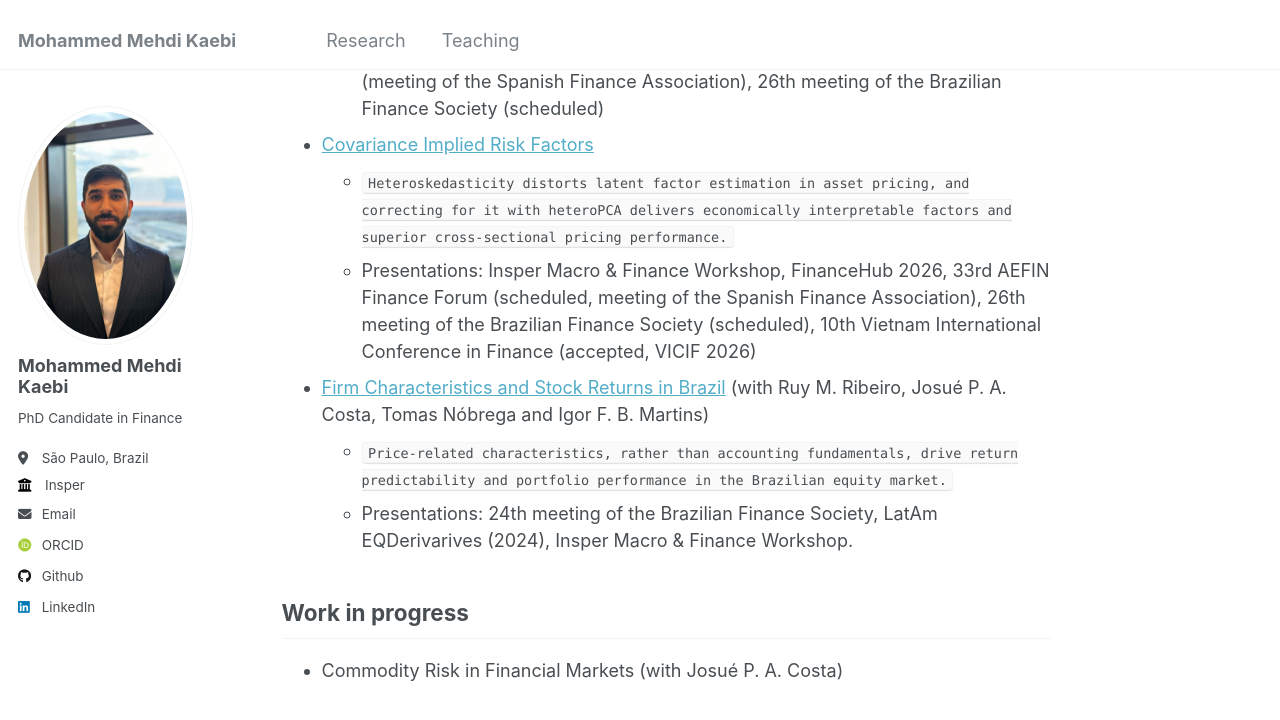
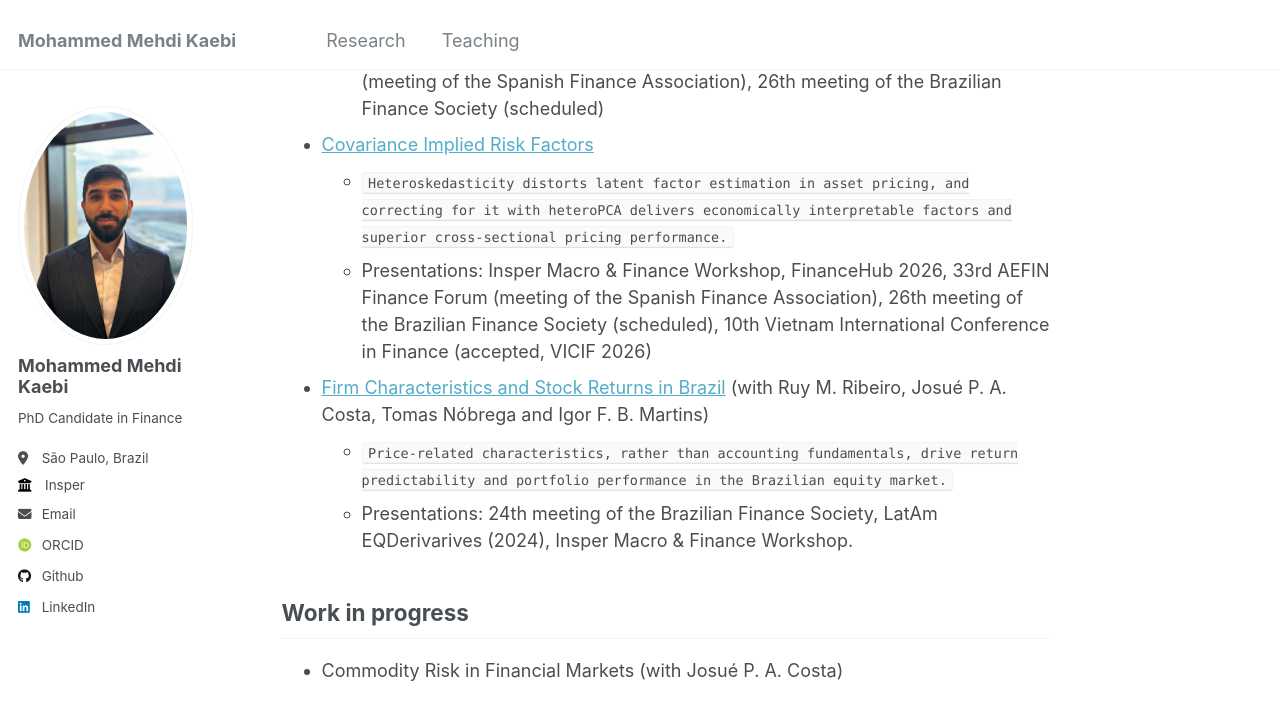
Before and after one commit to mkaebi/mkaebi.github.io, a Jekyll site: the page built from _pages/research.md, in a window 1280 px wide and 900 px high, scrolled down 497 px. Shown: the top 720 px of the window. Built offline with Jekyll 4.4.1, drawn with Linux system fonts in a browser that asks for light colours; some web fonts are replaced.

Commit message:
Fix presentation details in research.md

```diff
--- a/_pages/research.md
+++ b/_pages/research.md
@@ -16,7 +16,7 @@ redirect_from:
   * Presentations: Insper Macro & Finance Workshop, 32nd AEFIN Finance Forum (meeting of the Spanish Finance Association), 26th meeting of the Brazilian Finance Society (scheduled)
 * [Covariance Implied Risk Factors](https://papers.ssrn.com/sol3/papers.cfm?abstract_id=6136149)
   * `Heteroskedasticity distorts latent factor estimation in asset pricing, and correcting for it with heteroPCA delivers economically interpretable factors and superior cross-sectional pricing performance.`
-  * Presentations: Insper Macro & Finance Workshop, FinanceHub 2026, 33rd AEFIN Finance Forum (scheduled, meeting of the Spanish Finance Association), 26th meeting of the Brazilian Finance Society (scheduled), 10th Vietnam International Conference in Finance (accepted, VICIF 2026)
+  * Presentations: Insper Macro & Finance Workshop, FinanceHub 2026, 33rd AEFIN Finance Forum (meeting of the Spanish Finance Association), 26th meeting of the Brazilian Finance Society (scheduled), 10th Vietnam International Conference in Finance (accepted, VICIF 2026)
 * [Firm Characteristics and Stock Returns in Brazil](https://dx.doi.org/10.2139/ssrn.4801117) (with Ruy M. Ribeiro, Josué P. A. Costa,  Tomas Nóbrega and Igor F. B. Martins)
   * `Price-related characteristics, rather than accounting fundamentals, drive return predictability and portfolio performance in the Brazilian equity market.`
   * Presentations: 24th meeting of the Brazilian Finance Society, LatAm EQDerivarives (2024), Insper Macro & Finance Workshop.
```
